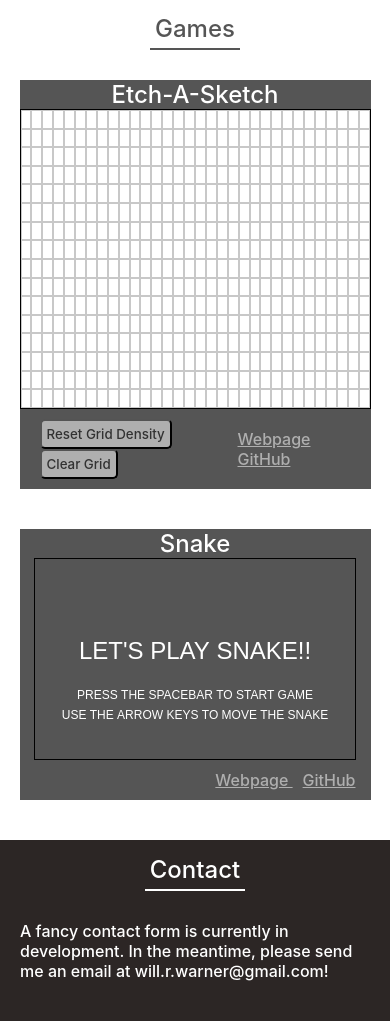
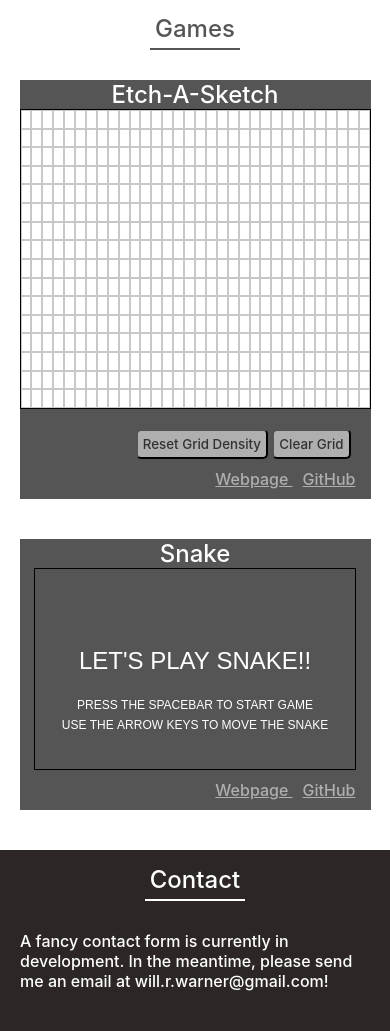
Before and after one commit to cofad/portfolio, a PHP site: page / in a window 390 px wide. Shown: the part 3999-5030 px from the top of the page. Run offline with PHP 8.4, Linux system fonts and the light colour scheme.

Commit message:
made etch-a-sketch buttons responsive

```diff
--- a/index.html
+++ b/index.html
@@ -232,17 +232,14 @@
 					<h2 class="game-card__title">Etch-A-Sketch</h2>
 
 					<div class="etch-a-sketch">
+						<!-- The etch-a-sketch grid is built programmatically via javascript -->
 						<div id="js-etch-a-sketch__grid"></div>
 					</div>
 
 					<div class="game-card__content">
-						<div class="etch-a-sketch__btn-container">
-							<button class="etch-a-sketch__btn" id="js-etch-a-sketch__btn-reset" type="button">
-								Reset Grid Density
-							</button>
-							<button class="etch-a-sketch__btn" id="js-etch-a-sketch__btn-clear" type="button">
-								Clear Grid
-							</button>
+						<div class="game-card__btn-container">
+							<button class="etch-a-sketch__btn" id="js-etch-a-sketch__btn-reset" type="button">Reset Grid Density</button>
+							<button class="etch-a-sketch__btn" id="js-etch-a-sketch__btn-clear" type="button">Clear Grid</button>
 						</div>
 
 						<div class="game-card__links">
--- a/main.css
+++ b/main.css
@@ -256,17 +256,22 @@
 
 .game-card__content {
 	display: flex;
-	justify-content: space-between;
-	align-items: center;
+	flex-direction: column;
+	align-items: flex-end;
 
-	margin: 0 10px 0 10px;
+	margin: 10px 10px 10px 0;
 }
 
 .game-card__content-right {
 	display: flex;
 	justify-content: flex-end;
 	align-items: center;
+
 	margin: 10px 10px 10px 10px;
+}
+
+.game-card__btn-container {
+	margin: 10px;
 }
 
 .game-card__link{
@@ -308,10 +313,6 @@
 	border: 0.25px solid rgb(200, 200, 200);
 }
 
-.etch-a-sketch__btn-container {
-	margin: 10px;
-}
-
 .etch-a-sketch__btn {
 	border-radius: 5px;
 
@@ -348,12 +349,22 @@
 	.project-container {
 		grid-template-columns: repeat(2,1fr);
 	}
+
+	.game-card__content {
+		display: flex;
+		flex-direction: row;
+		justify-content: space-between;
+		align-items: center;
+
+		margin: 0;
+	}
 }
 
 @media only screen and (min-width: 900px) {
 	.about-container {
 		grid-template-columns: repeat(3,1fr);
 	}
+
 }
 
 @media only screen and (min-width: 1000px) {
```
